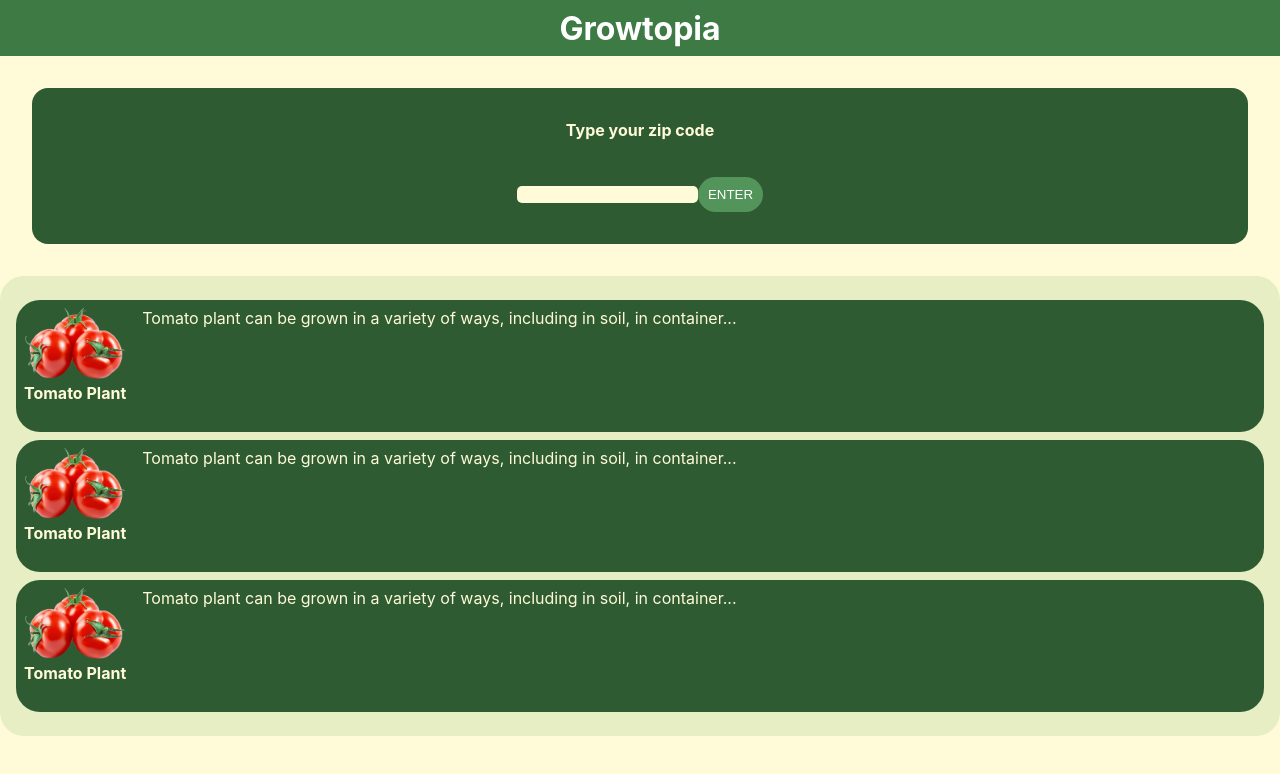
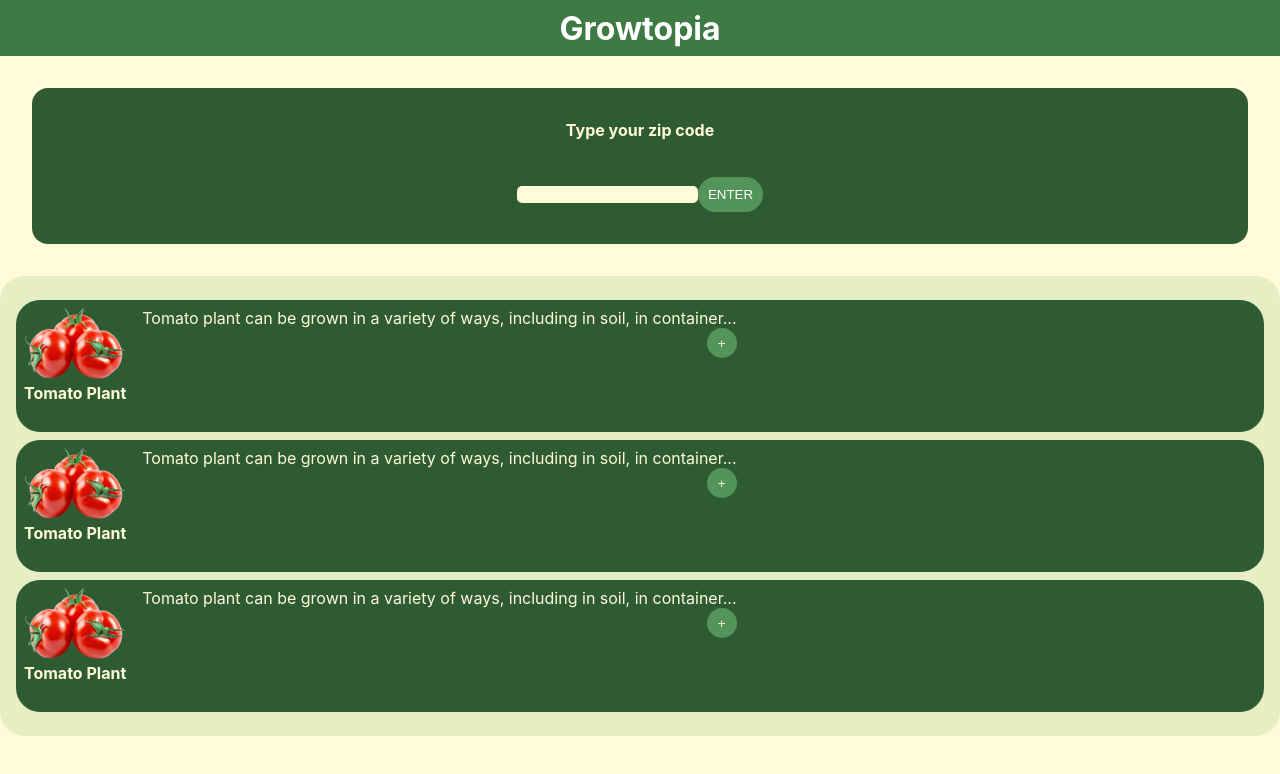
Before and after one commit to cdukedev/growtopia, a React (Create React App) app: page /plants in a window 1280 px wide. Shown: the top 774 px of the page. Built offline with nearby package versions, Linux system fonts and the light colour scheme.

Commit message:
main styling and placeholders for plant cards

```diff
--- a/src/components/Card/Card.js
+++ b/src/components/Card/Card.js
@@ -8,7 +8,10 @@ function Card({ title, body, image }) {
         <img src={image} className="card-image" />
         <h4>{title}</h4>
       </div>
-      <div className="card-body">{body}</div>
+      <div className="info-button-container">
+        <div className="card-body">{body}</div>
+        <button className="card-button">+</button>
+      </div>
     </div>
   );
 }
--- a/src/components/Card/Card.scss
+++ b/src/components/Card/Card.scss
@@ -15,3 +15,20 @@
 .card-body{
     color: #FFFBD8;
 }
+
+.card-button{
+    background-color: #529459;
+    height: 30px;
+    width: 30px;
+    border: none;
+    color: #FFFBD8;
+    align-self: flex-end;
+    padding: 5px;
+    border-radius: 70%;
+
+}
+
+.info-button-container{
+    display: flex;
+    flex-direction: column;
+}
--- a/src/pages/AddPlantPage/AddPlantPage.scss
+++ b/src/pages/AddPlantPage/AddPlantPage.scss
@@ -28,6 +28,7 @@ h4{
     border-radius: 50px;
    margin-top: 1rem;
     padding: 10px;
+
 }
 
 .card-container{
```
